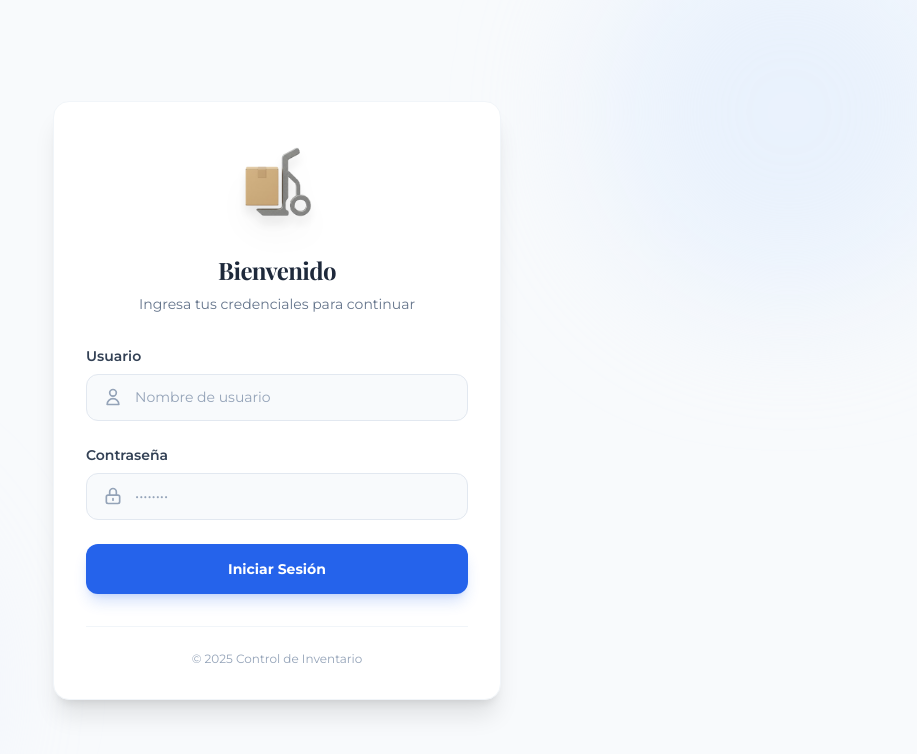
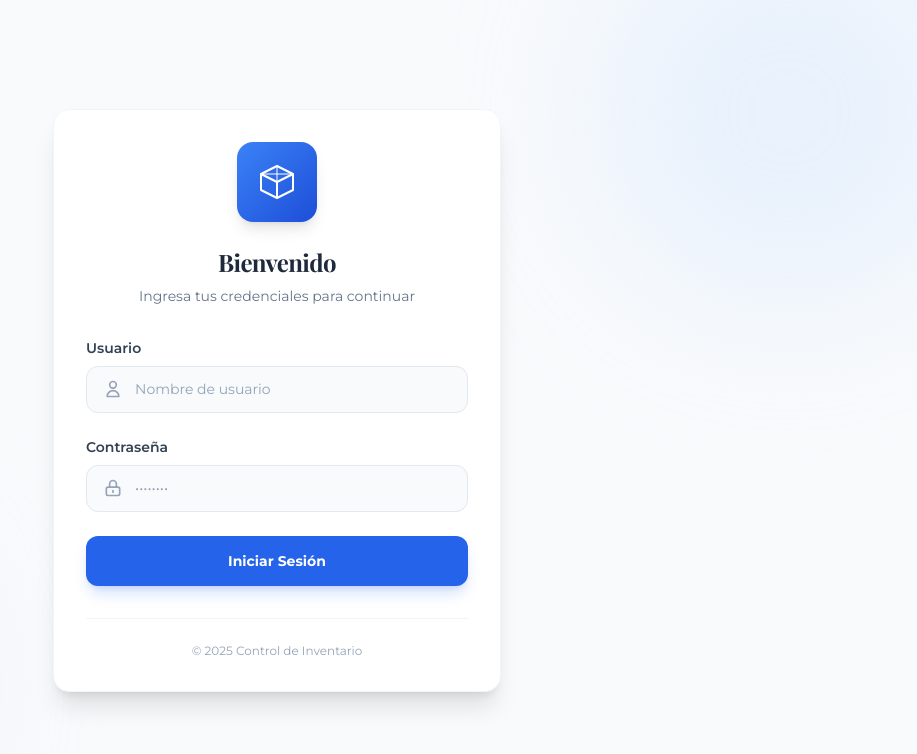
Before and after one commit to RichiCCH/control-canastillos, a Next.js app: page /login in a window 1280 px wide. Shown: the top 754 px of the page, without its empty margins (363-1280 px from the left). Built offline with nearby package versions, Linux system fonts and the light colour scheme; a web font is replaced by a local one.

Commit message:
feat: reemplazar logo.png con icono SVG minimalista de cubo 3D

```diff
--- a/app/login/page.tsx
+++ b/app/login/page.tsx
@@ -50,7 +50,15 @@ export default function LoginPage() {
         {/* Header Section */}
         <div className="text-center mb-8">
           <div className="inline-flex items-center justify-center mb-6">
-            <img src="/logo.png" alt="Logo" className="w-16 h-16 sm:w-24 sm:h-24 object-contain filter drop-shadow-xl" />
+            <div className="flex h-20 w-20 items-center justify-center rounded-2xl bg-gradient-to-br from-blue-500 to-blue-700 shadow-lg">
+              <svg width="44" height="44" viewBox="0 0 44 44" fill="none" xmlns="http://www.w3.org/2000/svg">
+                <path d="M22 6L38 14V30L22 38L6 30V14L22 6Z" stroke="white" strokeWidth="2" strokeLinejoin="round"/>
+                <path d="M22 6L22 38" stroke="white" strokeWidth="2" strokeOpacity="0.5"/>
+                <path d="M6 14L38 14" stroke="white" strokeWidth="2" strokeOpacity="0.5"/>
+                <path d="M6 14L22 22L38 14" stroke="white" strokeWidth="2" strokeLinejoin="round"/>
+                <path d="M22 22L22 38" stroke="white" strokeWidth="2"/>
+              </svg>
+            </div>
           </div>
           <h1 className="text-2xl font-bold text-slate-800 tracking-tight mb-2">
             Bienvenido
--- a/components/navigation.tsx
+++ b/components/navigation.tsx
@@ -121,8 +121,12 @@ export default function Navigation() {
 
           {/* Logo */}
           <div className="flex items-center gap-2.5">
-            <div className="flex h-9 w-9 items-center justify-center rounded-xl flex-shrink-0 bg-gradient-to-br from-blue-500 to-blue-600 shadow-sm">
-              <Package className="h-5 w-5 text-white" />
+            <div className="flex h-9 w-9 items-center justify-center rounded-xl flex-shrink-0 bg-gradient-to-br from-blue-500 to-blue-700 shadow-sm">
+              <svg width="20" height="20" viewBox="0 0 44 44" fill="none" xmlns="http://www.w3.org/2000/svg">
+                <path d="M22 6L38 14V30L22 38L6 30V14L22 6Z" stroke="white" strokeWidth="2.5" strokeLinejoin="round"/>
+                <path d="M6 14L22 22L38 14" stroke="white" strokeWidth="2.5" strokeLinejoin="round"/>
+                <path d="M22 22L22 38" stroke="white" strokeWidth="2.5"/>
+              </svg>
             </div>
             <div className="hidden sm:block">
               <p className="text-sm font-bold leading-none text-foreground">Control de Inventario</p>
```
